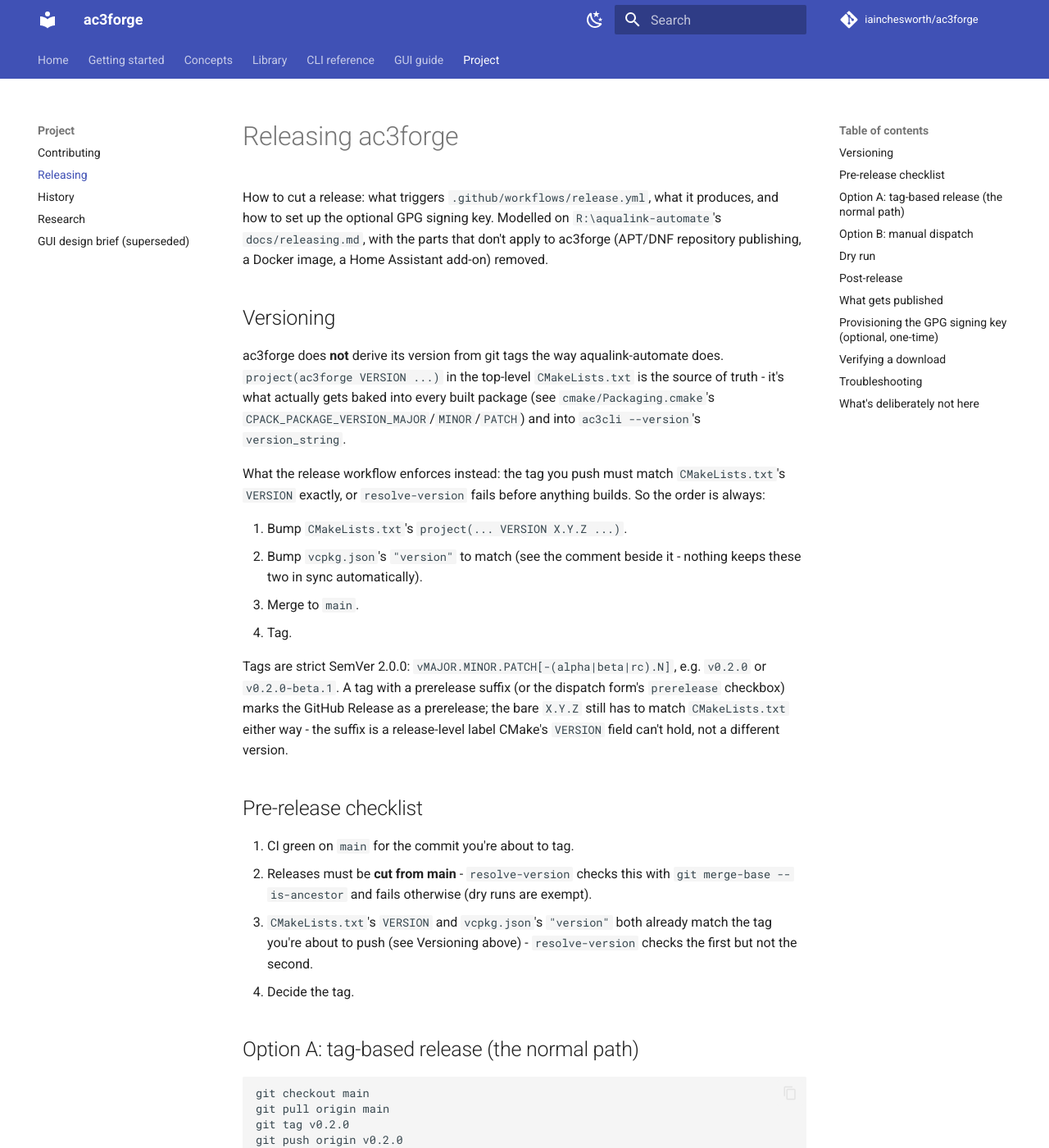
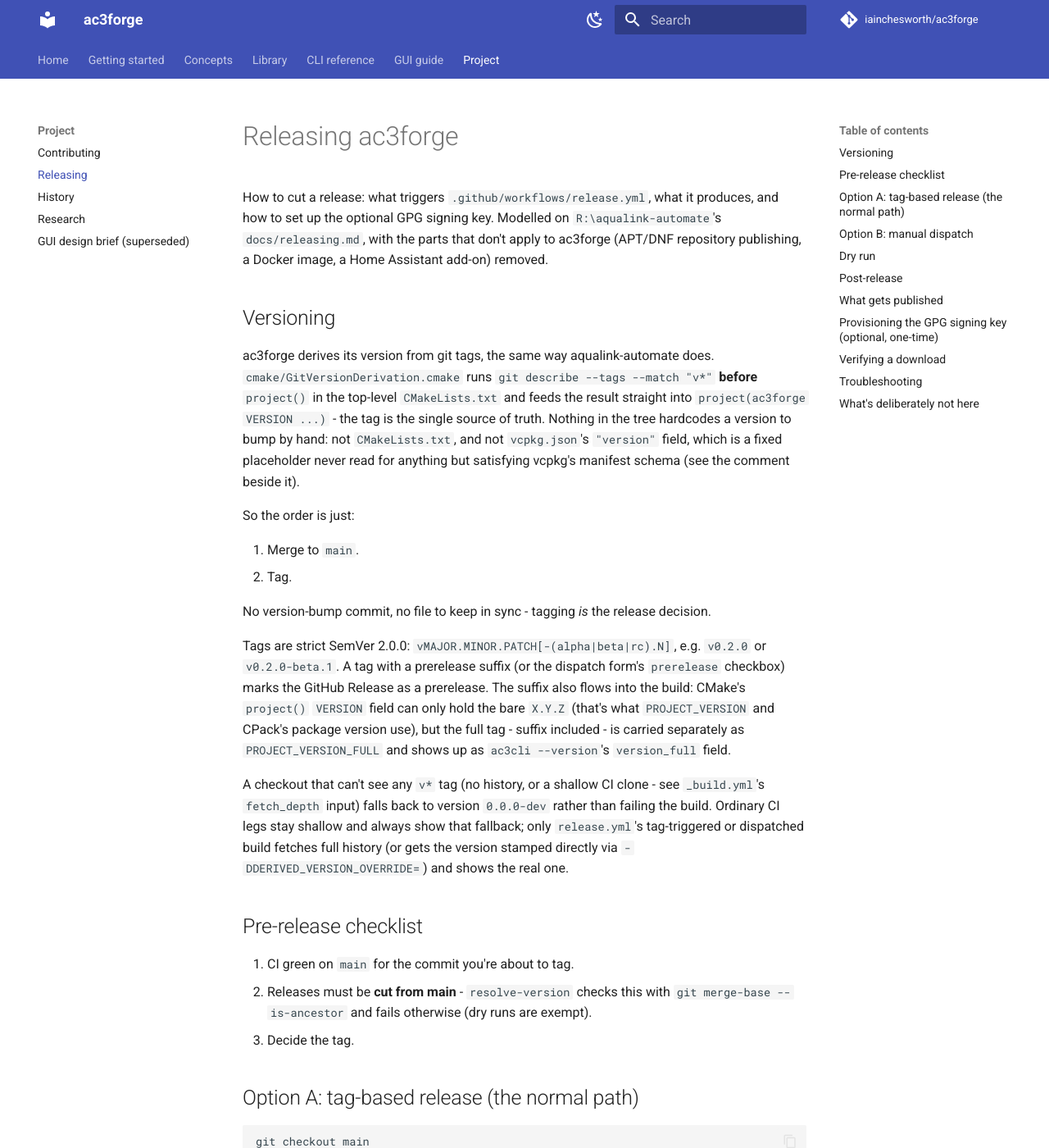
Before and after one commit to iainchesworth/ac3forge, an MkDocs documentation site: the page built from docs/releasing.md, in a window 1280 px wide and 1400 px high. Shown: the whole window at 82% size. Built offline with MkDocs 1.6.1 and Material for MkDocs 9.7.7, drawn with Linux system fonts in a browser that asks for light colours; comment, search, counter and statistics services are not loaded; some of the changed text lies outside the part shown.

Commit message:
feat: derive version from git tags instead of hardcoding it
CMakeLists.txt hardcoded project(ac3forge VERSION 0.2.0 ...), with a second
manual copy in vcpkg.json, and release.yml validated a pushed tag against
that number rather than deriving from it - bumping the version was a manual,
easy-to-forget, two-file step. README.md also carried a hardcoded "Version
0.2.0" line that could drift the same way.

Ports aqualink-automate's model instead: cmake/GitVersionDerivation.cmake
runs `git describe --tags --match "v*"` before project() and feeds the
result straight into it, so a pushed tag is the single source of truth.
vcpkg.json's "version" is left as a permanent unsynced placeholder (it's
never published to a registry, so there was nothing real to sync).
version.hpp gains a version_full field (X.Y.Z plus any prerelease suffix)
so ac3cli --version and the GUI show the real tag-qualified version, not
just the bare X.Y.Z project() can hold. Ordinary CI stays on a shallow
checkout and shows the 0.0.0-dev fallback (matches aqualink-automate);
release.yml's build now fetches full history and threads the resolved tag
in as -DDERIVED_VERSION_OVERRIDE=, which specifically covers the
workflow_dispatch path where the tag isn't pushed until after a successful
build.

README.md also gains CI/CodeQL/OSV-Scanner/Zizmor/Scorecard/release/docs/
license badges (modelled on aqualink-automate and CountdownSolver) and
drops the now-redundant hardcoded version line from its Status paragraph.

```diff
--- a/docs/releasing.md
+++ b/docs/releasing.md
@@ -7,34 +7,40 @@
 
 ## Versioning
 
-ac3forge does **not** derive its version from git tags the way aqualink-automate does.
-`project(ac3forge VERSION ...)` in the top-level `CMakeLists.txt` is the source of truth - it's
-what actually gets baked into every built package (see `cmake/Packaging.cmake`'s
-`CPACK_PACKAGE_VERSION_MAJOR`/`MINOR`/`PATCH`) and into `ac3cli --version`'s `version_string`.
+ac3forge derives its version from git tags, the same way aqualink-automate does.
+`cmake/GitVersionDerivation.cmake` runs `git describe --tags --match "v*"` **before**
+`project()` in the top-level `CMakeLists.txt` and feeds the result straight into
+`project(ac3forge VERSION ...)` - the tag is the single source of truth. Nothing in the tree
+hardcodes a version to bump by hand: not `CMakeLists.txt`, and not `vcpkg.json`'s `"version"`
+field, which is a fixed placeholder never read for anything but satisfying vcpkg's manifest
+schema (see the comment beside it).
 
-What the release workflow enforces instead: the tag you push must match `CMakeLists.txt`'s
-`VERSION` exactly, or `resolve-version` fails before anything builds. So the order is always:
+So the order is just:
 
-1. Bump `CMakeLists.txt`'s `project(... VERSION X.Y.Z ...)`.
-2. Bump `vcpkg.json`'s `"version"` to match (see the comment beside it - nothing keeps these
-   two in sync automatically).
-3. Merge to `main`.
-4. Tag.
+1. Merge to `main`.
+2. Tag.
+
+No version-bump commit, no file to keep in sync - tagging *is* the release decision.
 
 Tags are strict SemVer 2.0.0: `vMAJOR.MINOR.PATCH[-(alpha|beta|rc).N]`, e.g. `v0.2.0` or
 `v0.2.0-beta.1`. A tag with a prerelease suffix (or the dispatch form's `prerelease` checkbox)
-marks the GitHub Release as a prerelease; the bare `X.Y.Z` still has to match `CMakeLists.txt`
-either way - the suffix is a release-level label CMake's `VERSION` field can't hold, not a
-different version.
+marks the GitHub Release as a prerelease. The suffix also flows into the build: CMake's
+`project()` `VERSION` field can only hold the bare `X.Y.Z` (that's what `PROJECT_VERSION` and
+CPack's package version use), but the full tag - suffix included - is carried separately as
+`PROJECT_VERSION_FULL` and shows up as `ac3cli --version`'s `version_full` field.
+
+A checkout that can't see any `v*` tag (no history, or a shallow CI clone - see `_build.yml`'s
+`fetch_depth` input) falls back to version `0.0.0-dev` rather than failing the build. Ordinary
+CI legs stay shallow and always show that fallback; only `release.yml`'s tag-triggered or
+dispatched build fetches full history (or gets the version stamped directly via
+`-DDERIVED_VERSION_OVERRIDE=`) and shows the real one.
 
 ## Pre-release checklist
 
 1. CI green on `main` for the commit you're about to tag.
 2. Releases must be **cut from main** - `resolve-version` checks this with
    `git merge-base --is-ancestor` and fails otherwise (dry runs are exempt).
-3. `CMakeLists.txt`'s `VERSION` and `vcpkg.json`'s `"version"` both already match the tag you're
-   about to push (see Versioning above) - `resolve-version` checks the first but not the second.
-4. Decide the tag.
+3. Decide the tag.
 
 ## Option A: tag-based release (the normal path)
 
@@ -131,10 +137,6 @@
 
 ## Troubleshooting
 
-**"tag vX.Y.Z (version X.Y.Z) does not match CMakeLists.txt's project() VERSION ..."** - you
-tagged before bumping `CMakeLists.txt`. Delete the tag (`git push origin :refs/tags/vX.Y.Z && git
-tag -d vX.Y.Z`), bump `CMakeLists.txt` and `vcpkg.json`, merge to main, retag.
-
 **"... is not on main - releases must be cut from main"** - the commit you tagged (or the ref
 you dispatched from) hasn't been merged to `main` yet.
 
```
Also changed, not shown: CMakeLists.txt (+17 -6 lines), README.md (+18 -4 lines), docs/cli/index.md (+4 -2 lines), 7 other files.
